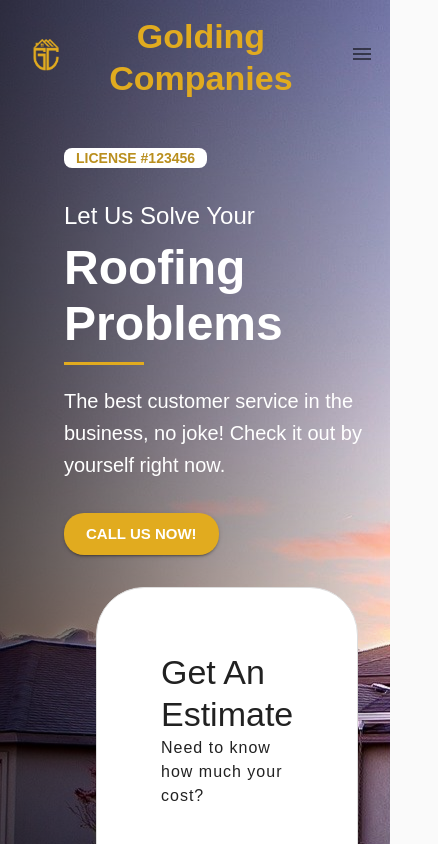
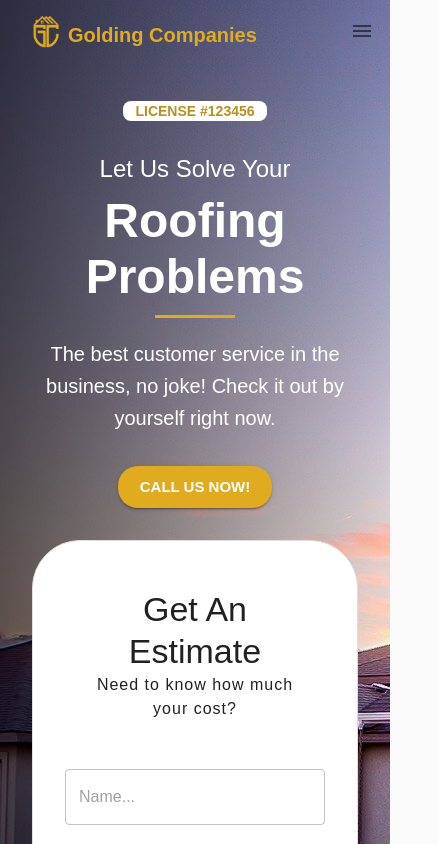
Before and after one commit to ryan0626-bit/golding, a React (Create React App) app in the folder frontend/: page / in a window 390 px wide. Shown: the top 844 px of the page, 438 px wide, since content can reach past the window. Built offline with nearby package versions, Linux system fonts and the light colour scheme.

Commit message:
Fix Mobile View

```diff
--- a/frontend/src/App.js
+++ b/frontend/src/App.js
@@ -10,10 +10,10 @@ export default function App() {
   const atTop = useAtTop()
   console.log('App', atTop)
   return (
-    <div>
+    <div style={{ scrollX: 'hidden' }}>
       {!atTop && (
         <AppBar>
-          <NavBar style={{ position: 'fixed!important' }} />
+          <NavBar />
         </AppBar>
       )}
       <Switch>
--- a/frontend/src/NavBar.js
+++ b/frontend/src/NavBar.js
@@ -10,7 +10,7 @@ import { useHistory } from 'react-router-dom'
 import React from 'react'
 import useAtTop from './hooks/useAtTop'
 import Logo from './images/gc.png'
-
+import useMediaQuery from '@material-ui/core/useMediaQuery'
 const useStyles = makeStyles(theme => ({
   paper: {
     // padding: theme.spacing(3),
@@ -54,6 +54,7 @@ const useStyles = makeStyles(theme => ({
   },
 
   smallScreen: {
+    display: 'flex',
     [theme.breakpoints.up('md')]: {
       display: 'none',
     },
@@ -83,6 +84,7 @@ export default function NavBar() {
   const [anchorEl, setAnchorEl] = React.useState(null)
   const atTop = useAtTop()
   const classes = useStyles({ atTop })
+  const xs = useMediaQuery(theme => theme.breakpoints.only('xs'))
 
   const handleClose = () => {
     setAnchorEl(null)
@@ -100,7 +102,7 @@ export default function NavBar() {
       <div className={classes.logoContainer}>
         <img src={Logo} className={classes.logo} />
       </div>
-      <Typography variant="h4" className={classes.company}>
+      <Typography variant={xs ? 'h6' : 'h4'} className={classes.company}>
         Golding Companies
       </Typography>
 
--- a/frontend/src/home/main-tile/Intro.js
+++ b/frontend/src/home/main-tile/Intro.js
@@ -9,8 +9,11 @@ const useStyles = makeStyles(theme => ({
     display: 'flex',
     flexDirection: 'column',
     alignItems: 'flex-start',
-    [theme.breakpoints.up('sm')]: {
+    [theme.breakpoints.up('md')]: {
       marginLeft: '3rem',
+    },
+    [theme.breakpoints.down('sm')]: {
+      alignItems: 'center',
     },
   },
   licenseBackground: {
@@ -25,6 +28,9 @@ const useStyles = makeStyles(theme => ({
     padding: '0 .75rem 0 .75rem',
     textAlign: 'center',
     color: theme.palette.primary.dark,
+    [theme.breakpoints.down('sm')]: {
+      textAlign: 'center',
+    },
   },
   textStyle: {
     alignItems: 'baseline',
@@ -33,16 +39,25 @@ const useStyles = makeStyles(theme => ({
     marginBottom: '2rem',
     fontFamily: 'Arial',
     color: 'white',
+    [theme.breakpoints.down('sm')]: {
+      textAlign: 'center',
+    },
   },
   solve: {
     fontFamily: 'Arial',
     color: 'white',
     marginBottom: '.5rem',
+    [theme.breakpoints.down('sm')]: {
+      textAlign: 'center',
+    },
   },
   roofing: {
     fontFamily: 'Arial',
     color: 'white',
     fontWeight: 'bold',
+    [theme.breakpoints.down('sm')]: {
+      textAlign: 'center',
+    },
   },
   projectsButton: {
     root: {
--- a/frontend/src/home/main-tile/Request.js
+++ b/frontend/src/home/main-tile/Request.js
@@ -19,6 +19,9 @@ const useStyles = makeStyles(theme => ({
     borderRadius: '3rem',
     margin: '2rem',
     backgroundColor: 'white',
+    [theme.breakpoints.down('sm')]: {
+      padding: '1rem',
+    },
   },
   textBox: {
     margin: '1rem',
@@ -27,7 +30,11 @@ const useStyles = makeStyles(theme => ({
     display: 'flex',
     margin: '2rem',
     flexDirection: 'column',
+    alignItems: 'center',
     paddingBottom: '',
+    [theme.breakpoints.down('sm')]: {
+      textAlign: 'center',
+    },
   },
   submit: {},
 }))
--- a/frontend/src/home/main-tile/index.js
+++ b/frontend/src/home/main-tile/index.js
@@ -1,10 +1,10 @@
 import { makeStyles } from '@material-ui/core/styles'
 import { React } from 'react'
+import useAtTop from '../../hooks/useAtTop'
 import HomeRoof from '../../images/HomeRoof.jpg'
+import NavBar from '../../NavBar'
 import Intro from './Intro'
 import Request from './Request'
-import NavBar from '../../NavBar'
-import useAtTop from '../../hooks/useAtTop'
 
 const useStyles = makeStyles(theme => ({
   background: {
@@ -37,17 +37,20 @@ const useStyles = makeStyles(theme => ({
   intro: {
     zIndex: 2,
     flexSrhink: 0,
-    paddingLeft: '4rem',
+
     [theme.breakpoints.up('lg')]: {
       flexBasis: '40%',
+      paddingLeft: '4rem',
     },
     [theme.breakpoints.only('md')]: {
       flexBasis: '40%',
+      paddingLeft: '2rem',
     },
 
     [theme.breakpoints.down('sm')]: {
       flexBasis: '100%',
-      justifySelf: 'center',
+      paddingLeft: '1rem',
+      paddingRight: '1rem',
     },
   },
   request: {
@@ -61,8 +64,6 @@ const useStyles = makeStyles(theme => ({
     },
     [theme.breakpoints.down('sm')]: {
       flexBasis: '100%',
-      paddingRight: '3rem',
-      paddingLeft: '4rem',
       justifySelf: 'center',
     },
   },
```
Also changed, not shown: 1 other file (tests, documents, lock files or other folders).
